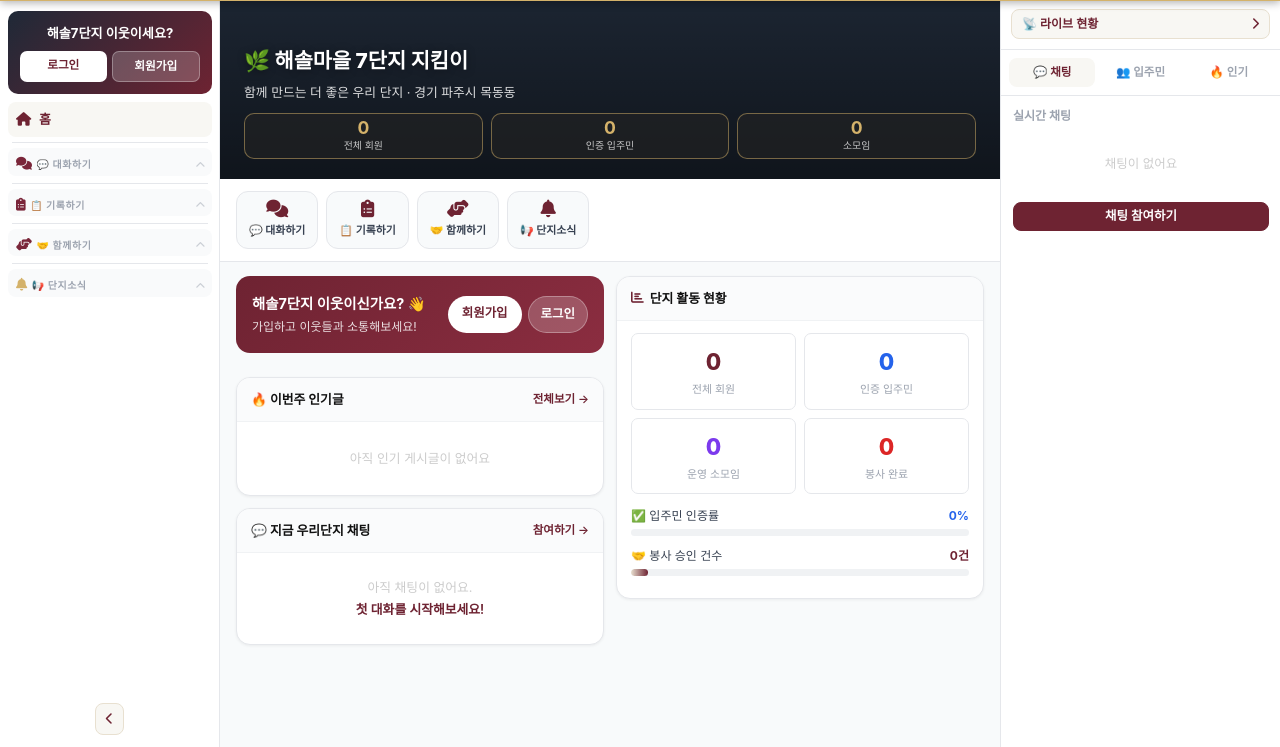
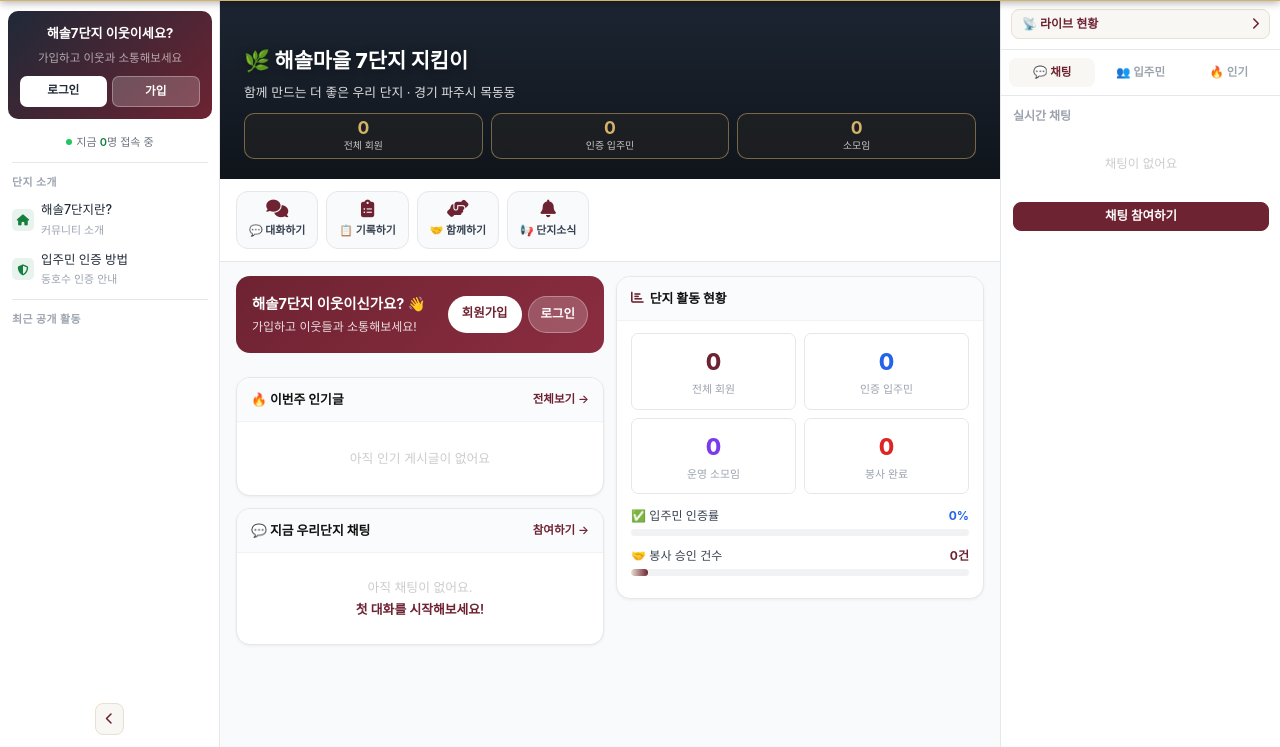
Before and after one commit to ULERP/haesol7-community, a Django app: page / in a window 1280 px wide. Shown: the part 53-800 px from the top of the page. Run offline with Django 5.2, Linux system fonts and the light colour scheme; data comes from the database, SQL or seed files in the repository; data that the repository does not hold is empty.

Commit message:
feat: 메인 홈 사이드바 정보형 리디자인

```diff
--- a/hello_world/templates/index.html
+++ b/hello_world/templates/index.html
@@ -59,6 +59,14 @@
   transition:all .12s;border:none;background:none;width:100%;cursor:pointer;}
 .sb-item:hover{background:var(--gl);color:var(--g);}
 .sb-item.active{background:var(--gl);color:var(--g);font-weight:700;}
+    .sb-sec-title{font-size:0.68rem;color:#9ca3af;font-weight:600;padding:6px 4px 3px;letter-spacing:0.04em;}
+    .sb-info-row{display:flex;align-items:center;gap:7px;padding:5px 4px;border-radius:6px;text-decoration:none;color:inherit;}
+    .sb-info-row:hover{background:var(--gl);}
+    .sb-info-icon{width:22px;height:22px;border-radius:5px;background:#6E233218;display:flex;align-items:center;justify-content:center;flex-shrink:0;}
+    .sb-info-icon i{font-size:11px;color:#6E2332;}
+    .sb-info-text{flex:1;min-width:0;}
+    .sb-info-main{font-size:0.78rem;color:#1F2937;font-weight:500;overflow:hidden;text-overflow:ellipsis;white-space:nowrap;}
+    .sb-info-sub{font-size:0.68rem;color:#9ca3af;margin-top:1px;}
 .sb-item i{width:15px;text-align:center;color:var(--g);font-size:0.85rem;flex-shrink:0;}
 .sb-divider{height:1px;background:var(--border);margin:5px 4px;}
 .sb-text{display:inline;}
@@ -230,10 +238,7 @@
           <div class="sb-user-av">{{ user.nickname|default:user.username|first|upper }}</div>
           <div class="sb-user-info">
             <div class="sb-user-name">{{ user.nickname|default:user.username }}</div>
-            <div class="sb-user-sub">
-              {% if user.dong %}{{ user.dong }}동 {{ user.ho }}호 · {% endif %}
-              {% if user.is_verified %}<span style="color:var(--g);">✓ 인증</span>{% else %}<span style="color:#f59e0b;">미인증</span>{% endif %}
-            </div>
+            <div class="sb-user-sub">{% if user.dong %}{{ user.dong }}동 {{ user.ho }}호 · {% endif %}{% if user.is_verified %}<span style="color:var(--g);">✓ 인증</span>{% else %}<span style="color:#f59e0b;">미인증</span>{% endif %}</div>
           </div>
         </div>
         <div class="sb-stats">
@@ -241,102 +246,119 @@
           <div class="sb-stat"><div class="sb-stat-n">{{ user.manners_score|floatformat:0 }}</div><div class="sb-stat-l">❤️ 온기</div></div>
         </div>
       </a>
+
+      <div class="sb-sec-title">이번 달 내 활동</div>
+      <div style="display:grid;grid-template-columns:1fr 1fr;gap:4px;margin-bottom:8px;">
+        <div style="background:var(--gl);border-radius:6px;padding:6px 8px;text-align:center;">
+          <div style="font-size:14px;font-weight:700;color:var(--g);">{{ user.activity_count|default:"0" }}</div>
+          <div style="font-size:9px;color:#9ca3af;margin-top:1px;">참여 활동</div>
+        </div>
+        <div style="background:var(--gl);border-radius:6px;padding:6px 8px;text-align:center;">
+          <div style="font-size:14px;font-weight:700;color:var(--g);">{{ user.mileage_points }}</div>
+          <div style="font-size:9px;color:#9ca3af;margin-top:1px;">포인트</div>
+        </div>
+        <div style="background:var(--gl);border-radius:6px;padding:6px 8px;text-align:center;">
+          <div style="font-size:14px;font-weight:700;color:var(--g);">{{ user.posts.count }}</div>
+          <div style="font-size:9px;color:#9ca3af;margin-top:1px;">작성 글</div>
+        </div>
+        <div style="background:var(--gl);border-radius:6px;padding:6px 8px;text-align:center;">
+          <div style="font-size:14px;font-weight:700;color:var(--g);">{{ user.manners_score|floatformat:0 }}</div>
+          <div style="font-size:9px;color:#9ca3af;margin-top:1px;">온기</div>
+        </div>
+      </div>
+
+      <div class="sb-divider"></div>
+      <div class="sb-sec-title">알림 · 쪽지</div>
+      <a href="/notifications/" class="sb-info-row">
+        <div class="sb-info-icon"><i class="fas fa-bell"></i></div>
+        <div class="sb-info-text"><div class="sb-info-main">알림</div></div>
+        <span id="noti-dot" style="display:none;background:#ef4444;color:#fff;font-size:9px;padding:1px 5px;border-radius:3px;">새글</span>
+      </a>
+      <a href="/letters/" class="sb-info-row">
+        <div class="sb-info-icon" style="background:#1e40af18;"><i class="fas fa-envelope" style="color:#1e40af;"></i></div>
+        <div class="sb-info-text"><div class="sb-info-main">쪽지함</div></div>
+      </a>
+      <a href="/chat/dm/list/" class="sb-info-row">
+        <div class="sb-info-icon" style="background:#15803d18;"><i class="fas fa-comment-dots" style="color:#15803d;"></i></div>
+        <div class="sb-info-text"><div class="sb-info-main">1:1 채팅</div></div>
+      </a>
+
+      <div class="sb-divider"></div>
+      <div class="sb-sec-title">내 소모임</div>
+      {% for group in my_groups %}
+      <a href="/groups/{{ group.pk }}/" class="sb-info-row">
+        <div class="sb-info-icon"><i class="fas fa-users"></i></div>
+        <div class="sb-info-text">
+          <div class="sb-info-main">{{ group.name|truncatechars:16 }}</div>
+          <div class="sb-info-sub">멤버 {{ group.member_count }}명</div>
+        </div>
+      </a>
+      {% empty %}
+      <a href="/groups/" class="sb-info-row">
+        <div class="sb-info-icon"><i class="fas fa-plus"></i></div>
+        <div class="sb-info-text"><div class="sb-info-main">소모임 참여하기</div></div>
+      </a>
+      {% endfor %}
+
+      {% if user.is_staff %}
+      <div class="sb-divider"></div>
+      <div class="sb-sec-title">관리자</div>
+      <a href="/manage/" class="sb-info-row"><div class="sb-info-icon"><i class="fas fa-cog"></i></div><div class="sb-info-text"><div class="sb-info-main">관리자 페이지</div></div></a>
+      <a href="/verify/admin/" class="sb-info-row"><div class="sb-info-icon"><i class="fas fa-id-card"></i></div><div class="sb-info-text"><div class="sb-info-main">인증 관리</div></div></a>
+      {% endif %}
+
+      <div class="sb-divider"></div>
+      <form method="post" action="/accounts/logout/">
+        {% csrf_token %}
+        <button type="submit" class="sb-info-row" style="width:100%;background:none;border:none;cursor:pointer;">
+          <div class="sb-info-icon" style="background:#fee2e218;"><i class="fas fa-sign-out-alt" style="color:#ef4444;"></i></div>
+          <div class="sb-info-text"><div class="sb-info-main" style="color:#ef4444;">로그아웃</div></div>
+        </button>
+      </form>
+
       {% else %}
       <div style="background:linear-gradient(135deg,#1F2937,#6E2332);border-radius:10px;padding:12px;margin-bottom:8px;text-align:center;">
-        <div style="color:#fff;font-weight:700;font-size:0.82rem;margin-bottom:6px;">해솔7단지 이웃이세요?</div>
+        <div style="color:#fff;font-weight:700;font-size:0.82rem;margin-bottom:4px;">해솔7단지 이웃이세요?</div>
+        <div style="color:#ffffff99;font-size:0.72rem;margin-bottom:8px;">가입하고 이웃과 소통해보세요</div>
         <div style="display:flex;gap:5px;">
-          <a href="/accounts/login/" style="flex:1;background:#fff;color:var(--g);border-radius:7px;padding:5px;font-size:0.73rem;font-weight:700;text-align:center;text-decoration:none;">로그인</a>
-          <a href="/accounts/signup/" style="flex:1;background:rgba(255,255,255,.2);color:#fff;border-radius:7px;padding:5px;font-size:0.73rem;font-weight:600;text-align:center;text-decoration:none;border:1px solid rgba(255,255,255,.3);">회원가입</a>
+          <a href="/accounts/login/" style="flex:1;background:#fff;color:#1F2937;border-radius:7px;padding:5px;font-size:0.73rem;font-weight:700;text-align:center;text-decoration:none;">로그인</a>
+          <a href="/accounts/signup/" style="flex:1;background:rgba(255,255,255,.2);color:#fff;border-radius:7px;padding:5px;font-size:0.73rem;font-weight:600;text-align:center;text-decoration:none;border:1px solid rgba(255,255,255,.3);">가입</a>
         </div>
       </div>
+
+      <div style="display:flex;align-items:center;gap:4px;justify-content:center;padding:6px 0;margin-bottom:4px;">
+        <div style="width:6px;height:6px;border-radius:50%;background:#22c55e;"></div>
+        <div style="font-size:11px;color:#6b7280;">지금 <span style="color:#15803d;font-weight:600;">{{ sb_online_count }}</span>명 접속 중</div>
+      </div>
+
+      <div class="sb-divider"></div>
+      <div class="sb-sec-title">단지 소개</div>
+      <a href="/faq/" class="sb-info-row">
+        <div class="sb-info-icon" style="background:#15803d18;"><i class="fas fa-home" style="color:#15803d;"></i></div>
+        <div class="sb-info-text"><div class="sb-info-main">해솔7단지란?</div><div class="sb-info-sub">커뮤니티 소개</div></div>
+      </a>
+      <a href="/accounts/signup/" class="sb-info-row">
+        <div class="sb-info-icon" style="background:#15803d18;"><i class="fas fa-shield-alt" style="color:#15803d;"></i></div>
+        <div class="sb-info-text"><div class="sb-info-main">입주민 인증 방법</div><div class="sb-info-sub">동호수 인증 안내</div></div>
+      </a>
+
+      <div class="sb-divider"></div>
+      <div class="sb-sec-title">최근 공개 활동</div>
+      {% for group in sb_hot_posts %}
+      <a href="/posts/{{ group.pk }}/" class="sb-info-row">
+        <div class="sb-info-icon"><i class="fas fa-fire"></i></div>
+        <div class="sb-info-text">
+          <div class="sb-info-main">{{ group.title|truncatechars:18 }}</div>
+          <div class="sb-info-sub">❤ {{ group.like_count }}</div>
+        </div>
+      </a>
+      {% endfor %}
       {% endif %}
 
-            <a href="/" class="sb-item active"><i class="fas fa-home"></i><span class="sb-text">홈</span></a>
-      <div class="sb-divider"></div>
-
-      <!-- 💬 대화하기 -->
-      <div class="sb-label" onclick="toggleSection('sec-chat')">
-        <span><i class="fas fa-comments me-1" style="color:#7A263A;font-size:0.8rem;"></i>💬 대화하기</span>
-        <i class="fas fa-chevron-right sb-fold-icon"></i>
-      </div>
-      <div class="sb-section" id="sec-chat">
-        <a href="/chat/public/" class="sb-item"><i class="fas fa-comments" style="color:#7A263A;"></i><span class="sb-text">전체채팅</span></a>
-        <a href="/groups/" class="sb-item"><i class="fas fa-users" style="color:#D4B26A;"></i><span class="sb-text">소모임 채팅</span></a>
-        <a href="/chat/dm/list/" class="sb-item"><i class="fas fa-comment-dots"></i><span class="sb-text">1:1 채팅</span></a>
-        <a href="/letters/" class="sb-item"><i class="fas fa-envelope"></i><span class="sb-text">쪽지함</span></a>
-      </div>
-      <div class="sb-divider"></div>
-
-      <!-- 📋 기록하기 -->
-      <div class="sb-label" onclick="toggleSection('sec-record')">
-        <span><i class="fas fa-clipboard-list me-1" style="color:#7A263A;font-size:0.8rem;"></i>📋 기록하기</span>
-        <i class="fas fa-chevron-right sb-fold-icon"></i>
-      </div>
-      <div class="sb-section" id="sec-record">
-        <a href="/boards/" class="sb-item"><i class="fas fa-th-large" style="color:#7A263A;"></i><span class="sb-text">전체 게시판</span></a>
-        {% for board in active_boards %}
-        <a href="/board/{{ board.id }}/" class="sb-item"><i class="{{ board.icon }}"></i><span class="sb-text">{{ board.name }}</span></a>
-        {% endfor %}
-      </div>
-      <div class="sb-divider"></div>
-
-      <!-- 🤝 함께하기 -->
-      <div class="sb-label" onclick="toggleSection('sec-together')">
-        <span><i class="fas fa-hands-helping me-1" style="color:#7A263A;font-size:0.8rem;"></i>🤝 함께하기</span>
-        <i class="fas fa-chevron-right sb-fold-icon"></i>
-      </div>
-      <div class="sb-section" id="sec-together">
-        <a href="/hub/together/" class="sb-item"><i class="fas fa-th-large" style="color:#7A263A;"></i><span class="sb-text">함께하기 전체보기</span></a>
-        <a href="/groups/" class="sb-item"><i class="fas fa-users" style="color:#7A263A;"></i><span class="sb-text">소모임</span></a>
-        <a href="/volunteer/" class="sb-item"><i class="fas fa-heart" style="color:#7A263A;"></i><span class="sb-text">봉사활동</span></a>
-        <a href="/calendar/" class="sb-item"><i class="fas fa-calendar-alt" style="color:#D4B26A;"></i><span class="sb-text">캘린더</span></a>
-        <a href="/surveys/" class="sb-item"><i class="fas fa-poll"></i><span class="sb-text">설문조사</span></a>
-        <a href="/activity/submit/" class="sb-item"><i class="fas fa-camera" style="color:#D4B26A;"></i><span class="sb-text">활동 인증</span></a>
-        <a href="/board/14/" class="sb-item"><i class="fas fa-handshake" style="color:#7A263A;"></i><span class="sb-text">나눔/장터</span></a>
-      </div>
-      <div class="sb-divider"></div>
-
-      <!-- 📢 단지소식 -->
-      <div class="sb-label" onclick="toggleSection('sec-news')">
-        <span><i class="fas fa-bell me-1" style="color:#D4B26A;font-size:0.8rem;"></i>📢 단지소식</span>
-        <i class="fas fa-chevron-right sb-fold-icon"></i>
-      </div>
-      <div class="sb-section" id="sec-news">
-        <a href="/hub/news/" class="sb-item"><i class="fas fa-th-large" style="color:#7A263A;"></i><span class="sb-text">단지소식 전체보기</span></a>
-        <a href="/notices/" class="sb-item"><i class="fas fa-bell" style="color:#7A263A;"></i><span class="sb-text">공지사항</span></a>
-        <a href="/complaints/" class="sb-item"><i class="bi bi-megaphone" style="color:#D4B26A;"></i><span class="sb-text">민원/오류</span></a>
-        <a href="/stats/" class="sb-item"><i class="fas fa-chart-bar"></i><span class="sb-text">단지 통계</span></a>
-        <a href="/community/docs/" class="sb-item"><i class="fas fa-file-alt"></i><span class="sb-text">관리 문서</span></a>
-        <a href="/faq/" class="sb-item"><i class="fas fa-question-circle"></i><span class="sb-text">FAQ</span></a>
-      </div>
-
-      {% if user.is_authenticated %}
-      <div class="sb-divider"></div>
-      <div class="sb-label sb-text">내 활동</div>
-      <a href="/mypage/" class="sb-item"><i class="fas fa-user-circle"></i><span class="sb-text">마이페이지</span></a>
-      <a href="/activity/submit/" class="sb-item"><i class="fas fa-camera"></i><span class="sb-text">활동 인증</span></a>
-      <a href="/notifications/" class="sb-item"><i class="fas fa-bell"></i><span class="sb-text">알림</span><span id="noti-dot" style="display:none;width:6px;height:6px;border-radius:50%;background:#ef4444;margin-left:auto;"></span></a>
-      {% if user.is_staff %}
-      <div class="sb-divider"></div>
-      <a href="/admin/" class="sb-item"><i class="fas fa-cog"></i><span class="sb-text">관리자</span></a>
-      <a href="/verify/admin/" class="sb-item"><i class="fas fa-id-card"></i><span class="sb-text">인증 관리</span></a>
-      {% endif %}
-      <div style="margin-top:auto;padding:8px 0 4px;">
-        <form method="post" action="/accounts/logout/">
-          {% csrf_token %}
-          <button type="submit" class="sb-item" style="color:#ef4444;width:100%;">
-            <i class="fas fa-sign-out-alt" style="color:#ef4444;"></i>
-            <span class="sb-text">로그아웃</span>
-          </button>
-        </form>
-      </div>
-      {% endif %}
     </div>
 
-    <!-- 사이드바 토글 버튼 -->
     <div class="sb-toggle">
-      <button onclick="toggleLeft()" style="background:var(--gl);border:1px solid var(--gb);
-        border-radius:8px;padding:5px 10px;cursor:pointer;color:var(--g);font-size:0.75rem;font-weight:600;">
+      <button onclick="toggleLeft()" style="background:var(--gl);border:1px solid var(--gb);border-radius:8px;padding:5px 10px;cursor:pointer;color:var(--g);font-size:0.75rem;font-weight:600;">
         <i class="fas fa-chevron-left" id="sbLIcon"></i>
       </button>
     </div>
```
